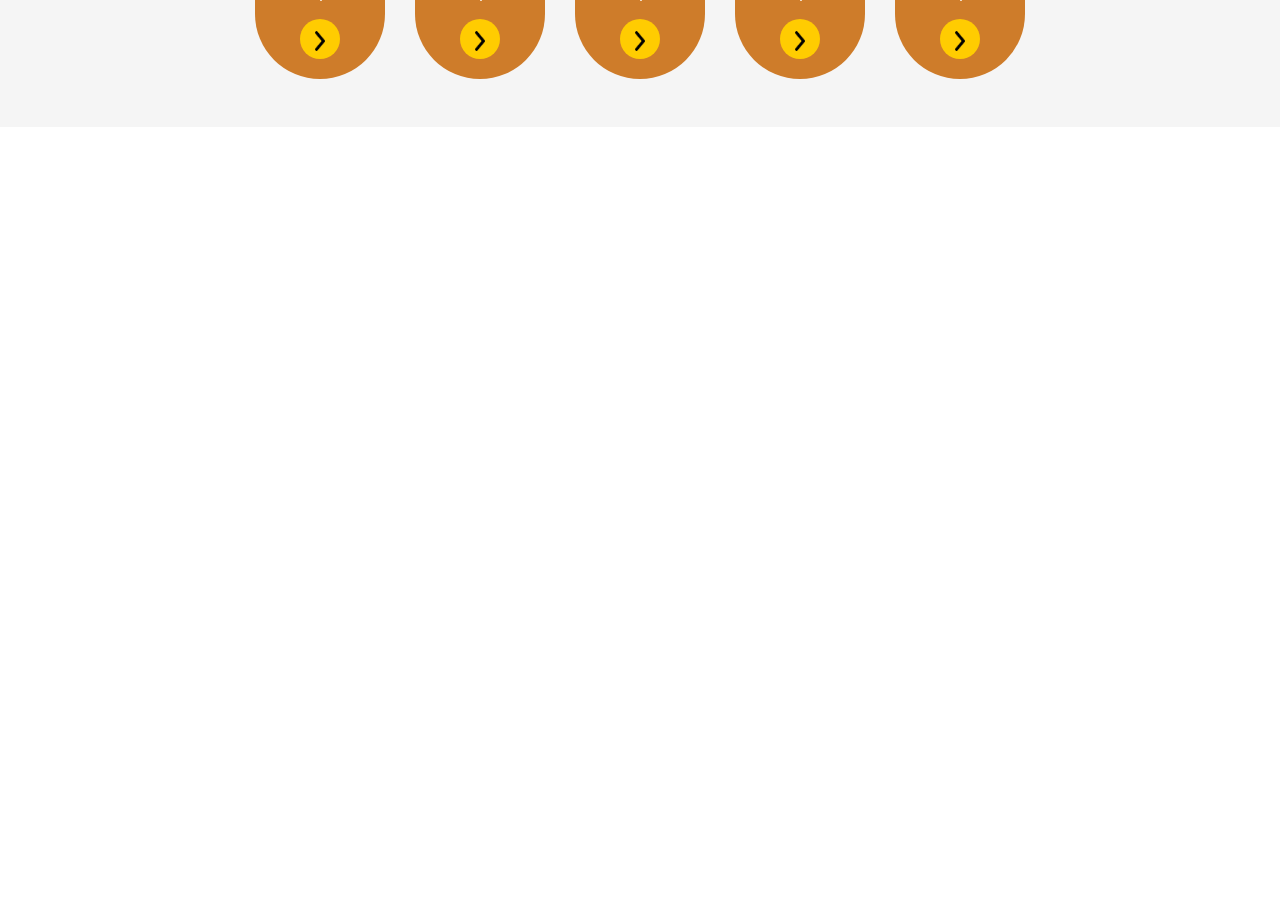
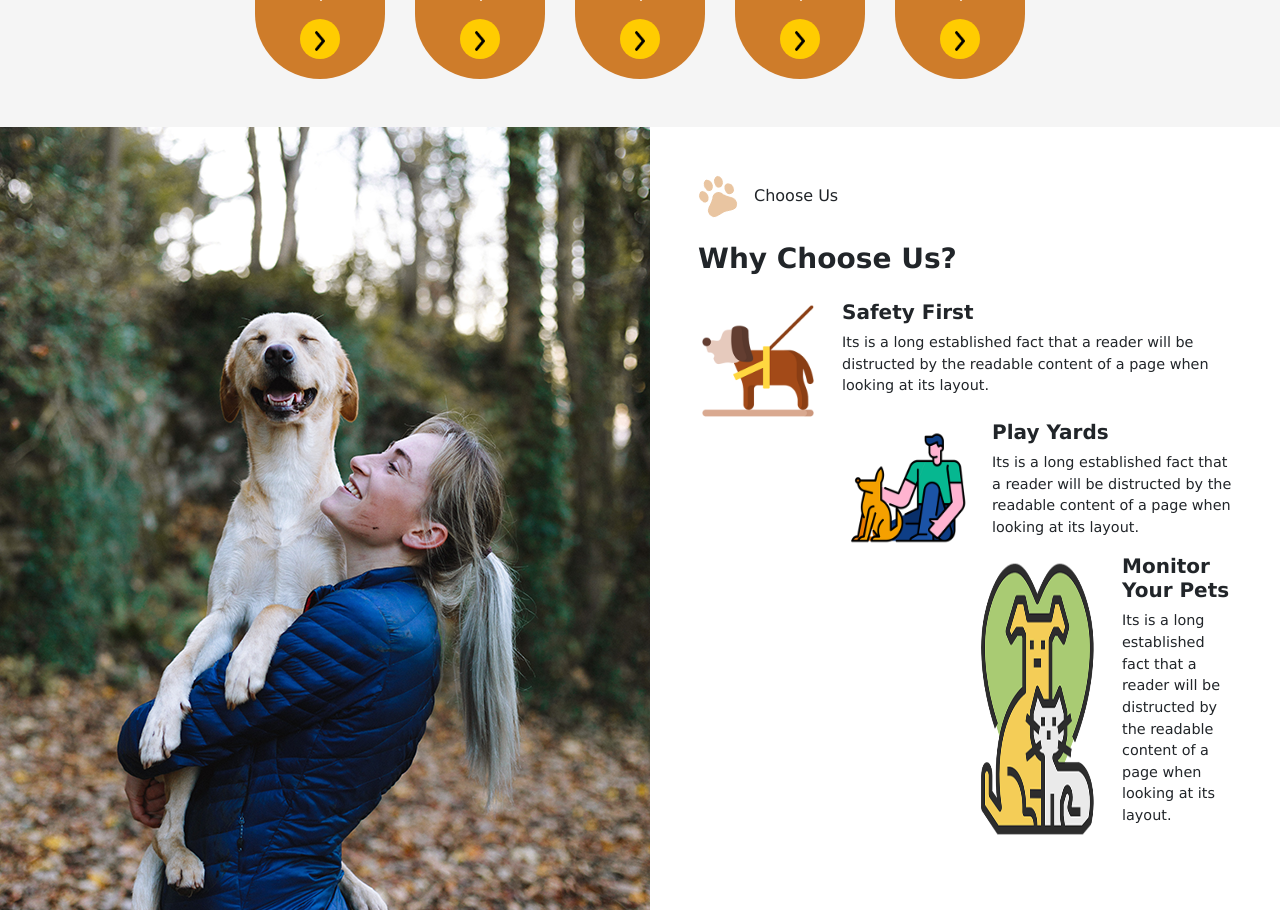
Before and after one commit to simopucci/proj-html-vuejs, a Vue app: page / in a window 1280 px wide. Shown: the part 1340-2250 px from the top of the page. Before the commit the page ends 1467 px from the top, so only its background shows below. Built offline with nearby package versions, Linux system fonts and the light colour scheme.

Commit message:
feat: add ChooseUsSection

```diff
--- a/src/components/AppMain.vue
+++ b/src/components/AppMain.vue
@@ -2,6 +2,7 @@
     import JumboSection from './JumboSection.vue';
     import AboutUsSection from './AboutUsSection.vue';
     import ServiceSection from './ServiceSection.vue';
+    import ChooseUsSection from './ChooseUsSection.vue';
 
     export default {
         data() {
@@ -10,7 +11,7 @@
             };
         },
 
-        components: { JumboSection, AboutUsSection, ServiceSection }
+        components: { JumboSection, AboutUsSection, ServiceSection, ChooseUsSection }
     }
 </script>
 
@@ -18,6 +19,7 @@
     <JumboSection></JumboSection>
     <AboutUsSection></AboutUsSection>
     <ServiceSection></ServiceSection>
+    <ChooseUsSection></ChooseUsSection>
 </template>
 
 <style lang="scss" scoped>
--- /dev/null
+++ b/src/components/ChooseUsSection.vue
@@ -0,0 +1,85 @@
+<script>
+    export default {
+
+    }
+</script>
+
+<template>
+     <section class="choose-us d-flex">
+        <div class="choose-left">
+            <img src="../assets/img/why.png" alt="choose Us">
+        </div>
+
+        <div class="about-right m-5">
+            <img src="../assets/img/dog-icon.png" alt="Zampa">
+            <span class="ms-3">Choose Us</span>
+            <h3 class="my-4 fw-semibold">Why Choose Us?</h3>
+            <div class="safety">
+                <img src="../assets/img/w-3.png" alt="Dog safety">
+                <div class="ms-4">
+                    <h5 class="fw-semibold">Safety First</h5>
+                    <p>Its is a long established fact that a reader will be distructed by the readable content of a page when looking at its layout.</p>
+                </div>
+            </div>
+
+            <div class="play-yards">
+                <img src="../assets/img/w-2.png" alt="playyards">
+                <div class="ms-4">
+                    <h5 class="fw-semibold">Play Yards</h5>
+                    <p>Its is a long established fact that a reader will be distructed by the readable content of a page when looking at its layout.</p>
+                </div>
+            </div>
+
+            <div class="monitor-pets">
+                <img src="../assets/img/w-1.png" alt="monitor pets">
+                <div class="ms-4">
+                    <h5 class="fw-semibold">Monitor Your Pets</h5>
+                    <p>Its is a long established fact that a reader will be distructed by the readable content of a page when looking at its layout.</p>
+                </div>
+            </div>
+        </div>
+    </section>
+</template>
+
+
+<style lang="scss" scoped>
+
+.safety {
+    display: flex;
+
+    img {
+        width: 120px;
+    }
+
+    p {
+        font-size: .9rem;
+    }
+}
+
+.play-yards {
+    display: flex;
+    margin-left: 150px;
+
+    img {
+        width: 120px;
+    }
+
+    p {
+        font-size: .9rem;
+    }
+}
+
+.monitor-pets {
+    display: flex;
+    margin-left: 280px;
+
+    img {
+        width: 120px;
+    }
+
+    p {
+        font-size: .9rem;
+    }
+}
+
+</style>
```
